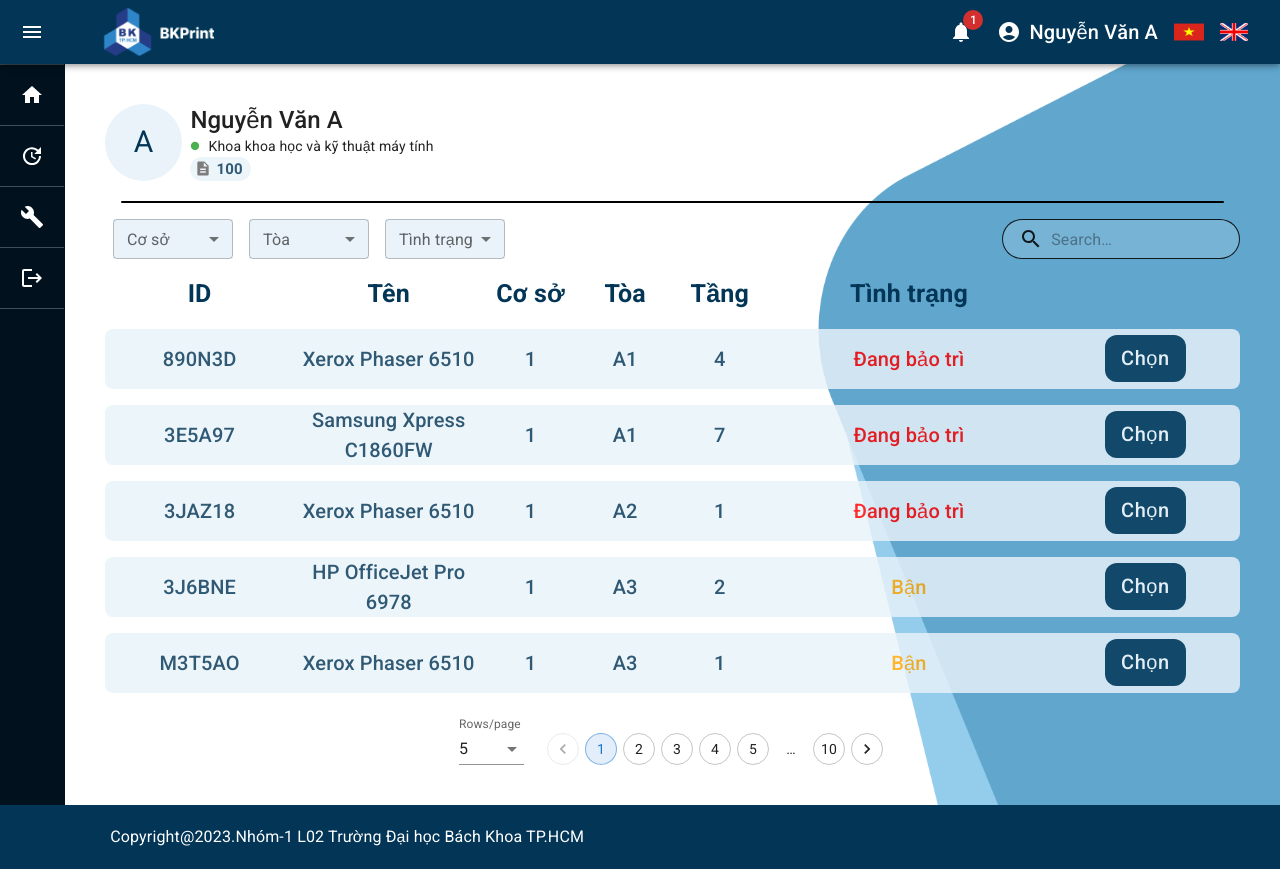
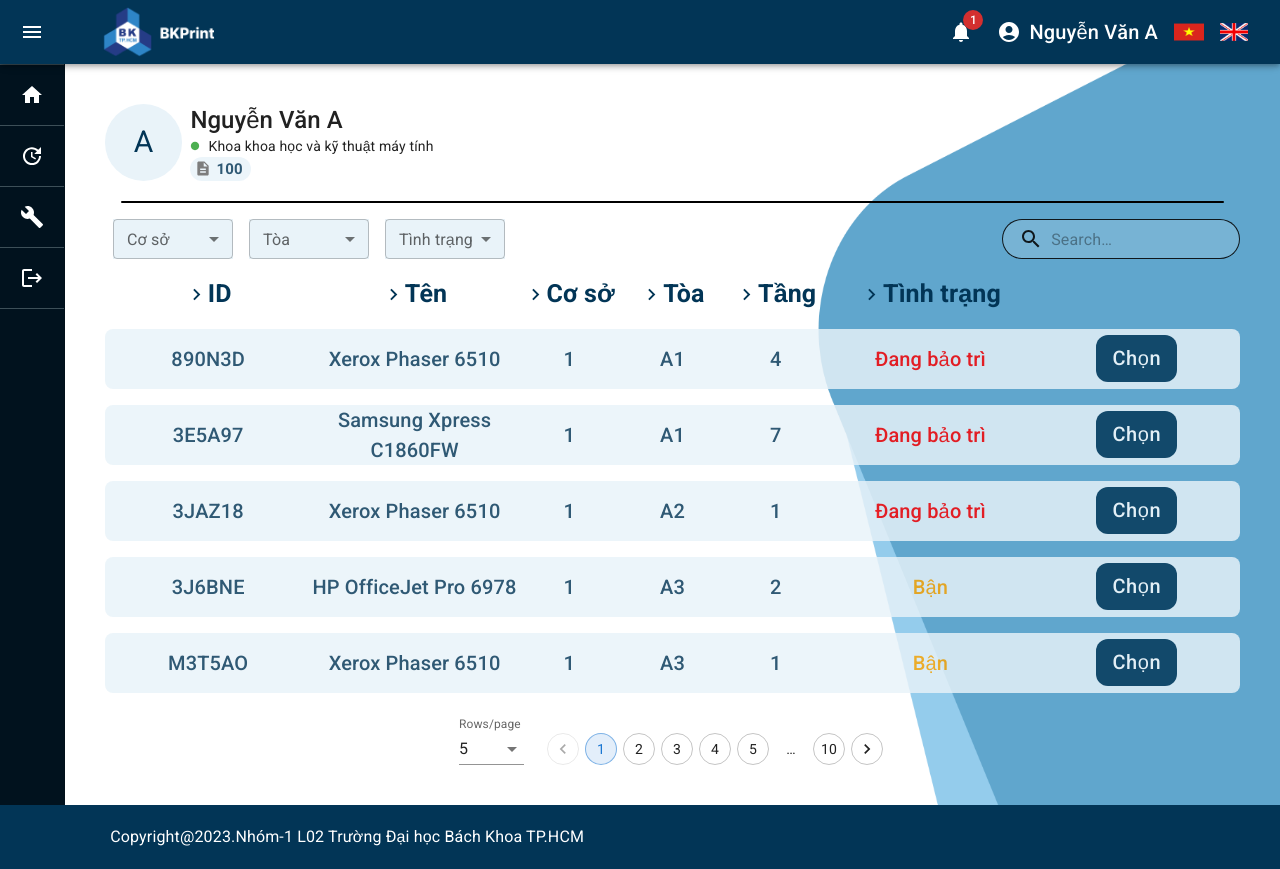
Before and after one commit to longtruong2604/CNPM, a React (Create React App) app: page /app/printer-list in a window 1280 px wide. Built offline with nearby package versions, Linux system fonts and the light colour scheme; a web font is replaced by a local one.

Commit message:
add sort columns

```diff
--- a/src/components/PrinterListRow.jsx
+++ b/src/components/PrinterListRow.jsx
@@ -36,6 +36,7 @@
   return (
     <Grid
       container
+      columns={11}
       sx={{
         backgroundColor: "#E9F3F9",
         opacity: 0.82,
@@ -62,7 +63,7 @@
       <Grid sx={item()} lg={1}>
         {floor}
       </Grid>
-      <Grid sx={item({ color: statusColor(printerStatus) })} lg={3}>
+      <Grid sx={item({ color: statusColor(printerStatus) })} lg={2}>
         {printerStatus}
       </Grid>
       <Grid sx={item()} lg={2}>
--- a/src/pages/PrinterList/PrinterList.jsx
+++ b/src/pages/PrinterList/PrinterList.jsx
@@ -1,5 +1,3 @@
-import React, { useEffect, useState } from "react";
-// import Container from "@mui/material/Container";
 import {
   Box,
   FormControl,
@@ -9,7 +7,9 @@
   Select,
 } from "@mui/material";
 import Grid from "@mui/material/Unstable_Grid2/Grid2";
+import React, { useEffect, useState } from "react";
 
+import KeyboardArrowRightIcon from "@mui/icons-material/KeyboardArrowRight";
 import FilterSelect from "../../components/FilterSelect";
 import { PrinterListRow } from "../../components/PrinterListRow";
 import { SearchBar } from "../../components/SearchBar";
@@ -34,6 +34,9 @@
   const [rowNum, setRowNum] = React.useState(5);
 
   const [filteredData, setFilteredData] = useState(MOCK_DATA);
+
+  const [sort, setSort] = useState({ order: "DSC", col: "" });
+
   const { data, page, totalPages, setPage } = usePagination(
     filteredData,
     rowNum
@@ -57,6 +60,21 @@
 
     setPage(0);
   }, [search, content]);
+
+  const handleSort = (name) => {
+    if (sort.order === "ASC") {
+      setFilteredData(
+        [...filteredData].sort((a, b) => (a[name] > b[name] ? 1 : -1))
+      );
+      setSort({ col: name, order: "DSC" });
+    }
+    if (sort.order === "DSC") {
+      setFilteredData(
+        [...filteredData].sort((a, b) => (a[name] < b[name] ? 1 : -1))
+      );
+      setSort({ col: name, order: "ASC" });
+    }
+  };
 
   return (
     <Box className="content" margin={2}>
@@ -132,25 +150,62 @@
       </Grid>
       <Box className="table-container">
         <Box>
-          <Grid container>
-            <Grid sx={colHeader} lg={2}>
-              ID
-            </Grid>
-            <Grid sx={colHeader} lg={2}>
-              Tên
-            </Grid>
-            <Grid sx={colHeader} lg={1}>
-              Cơ sở
-            </Grid>
-            <Grid sx={colHeader} lg={1}>
-              Tòa
-            </Grid>
-            <Grid sx={colHeader} lg={1}>
-              Tầng
-            </Grid>
-            <Grid sx={colHeader} lg={3}>
-              Tình trạng
-            </Grid>
+          <Grid container columns={11}>
+            {[
+              {
+                gridSize: 2,
+                headerName: "ID",
+                colName: "ID",
+              },
+              {
+                gridSize: 2,
+                headerName: "Tên",
+                colName: "printerName",
+              },
+              {
+                gridSize: 1,
+                headerName: "Cơ sở",
+                colName: "venue",
+              },
+              {
+                gridSize: 1,
+                headerName: "Tòa",
+                colName: "building",
+              },
+              {
+                gridSize: 1,
+                headerName: "Tầng",
+                colName: "floor",
+              },
+              {
+                gridSize: 2,
+                headerName: "Tình trạng",
+                colName: "printerStatus",
+              },
+            ].map((item) => (
+              <Grid
+                sx={colHeader}
+                lg={item.gridSize}
+                display={"flex"}
+                alignItems={"center"}
+                justifyContent={"center"}
+              >
+                <KeyboardArrowRightIcon
+                  sx={{
+                    fontSize: "23px",
+                    transform:
+                      sort.col === item.colName
+                        ? sort.order === "ASC"
+                          ? "rotate(90deg)"
+                          : "rotate(270deg)"
+                        : "",
+                    transition: "transform 150ms ease",
+                  }}
+                  onClick={() => handleSort(item.colName)}
+                />
+                {item.headerName}
+              </Grid>
+            ))}
           </Grid>
         </Box>
         {data.map((item) => {
```
